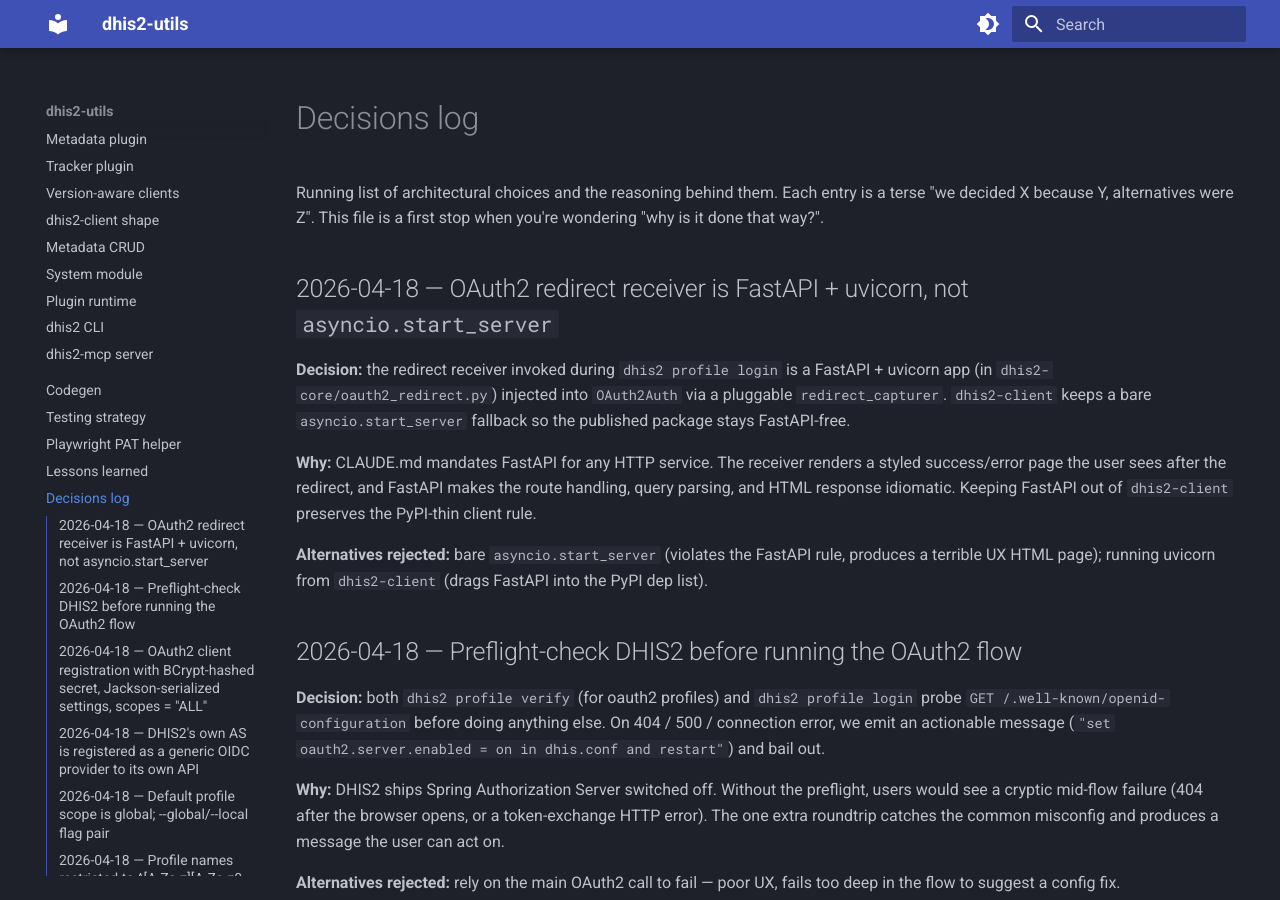
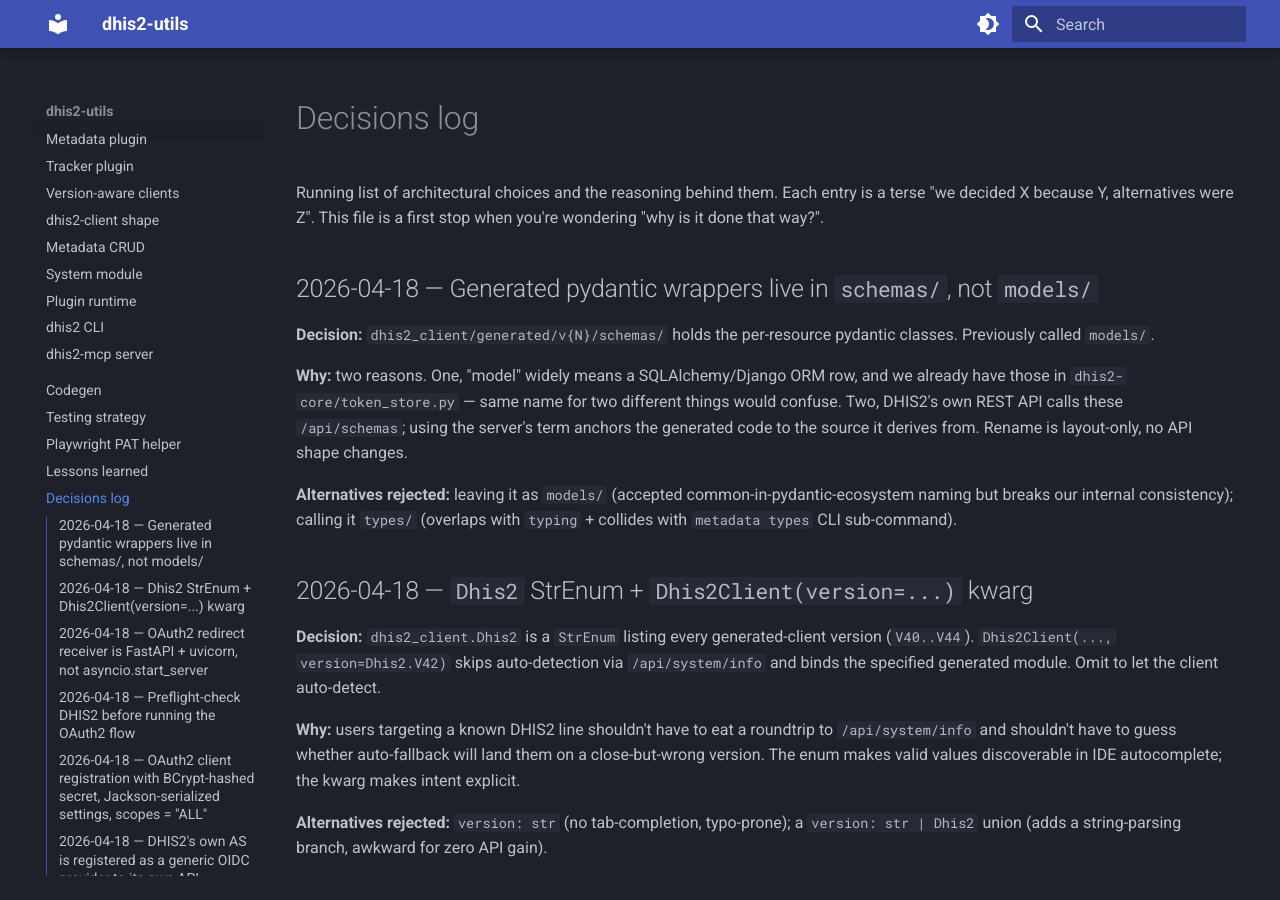
Before and after one commit to winterop-com/dhis2-utils, an MkDocs documentation site: the page built from docs/decisions.md, in a window 1280 px wide and 900 px high. Built offline with MkDocs 1.6.1 and Material for MkDocs 9.7.7, drawn with Linux system fonts in a browser that asks for light colours; some of the changed text lies outside the part shown.

Commit message:
docs(decisions): record schemas-rename + Dhis2 enum + version kwarg

```diff
--- a/docs/decisions.md
+++ b/docs/decisions.md
@@ -1,6 +1,22 @@
 # Decisions log
 
 Running list of architectural choices and the reasoning behind them. Each entry is a terse "we decided X because Y, alternatives were Z". This file is a first stop when you're wondering "why is it done that way?".
+
+## 2026-04-18 — Generated pydantic wrappers live in `schemas/`, not `models/`
+
+**Decision:** `dhis2_client/generated/v{N}/schemas/` holds the per-resource pydantic classes. Previously called `models/`.
+
+**Why:** two reasons. One, "model" widely means a SQLAlchemy/Django ORM row, and we already have those in `dhis2-core/token_store.py` — same name for two different things would confuse. Two, DHIS2's own REST API calls these `/api/schemas`; using the server's term anchors the generated code to the source it derives from. Rename is layout-only, no API shape changes.
+
+**Alternatives rejected:** leaving it as `models/` (accepted common-in-pydantic-ecosystem naming but breaks our internal consistency); calling it `types/` (overlaps with `typing` + collides with `metadata types` CLI sub-command).
+
+## 2026-04-18 — `Dhis2` StrEnum + `Dhis2Client(version=...)` kwarg
+
+**Decision:** `dhis2_client.Dhis2` is a `StrEnum` listing every generated-client version (`V40..V44`). `Dhis2Client(..., version=Dhis2.V42)` skips auto-detection via `/api/system/info` and binds the specified generated module. Omit to let the client auto-detect.
+
+**Why:** users targeting a known DHIS2 line shouldn't have to eat a roundtrip to `/api/system/info` and shouldn't have to guess whether auto-fallback will land them on a close-but-wrong version. The enum makes valid values discoverable in IDE autocomplete; the kwarg makes intent explicit.
+
+**Alternatives rejected:** `version: str` (no tab-completion, typo-prone); a `version: str | Dhis2` union (adds a string-parsing branch, awkward for zero API gain).
 
 ## 2026-04-18 — OAuth2 redirect receiver is FastAPI + uvicorn, not `asyncio.start_server`
 
@@ -173,9 +189,11 @@
 
 ## 2026-04-17 — Codegen templates use relative imports
 
-**Decision:** generated `__init__.py` does `from .resources import Resources`, and `resources.py` does `from .models.<name> import <Name>`. Not absolute `from dhis2_client.generated.v44.resources ...`.
+**Decision:** generated `__init__.py` does `from .resources import Resources`, and `resources.py` does `from .schemas.<name> import <Name>`. Not absolute `from dhis2_client.generated.v44.resources ...`.
 
 **Why:** absolute imports tie the generated code to exactly one install location, breaking when the module is imported from tmp_path during tests, or if a downstream project vendors the generated code elsewhere. Relative imports resolve wherever the package sits.
+
+(Originally written with `.models.<name>` — directory was renamed to `schemas/` on 2026-04-18 to match DHIS2's own `/api/schemas` endpoint and free up "model" for SQLAlchemy-style DB models.)
 
 ## 2026-04-17 — Codegen derives resource class names from `schema.klass`, not `schema.name`
 
```
